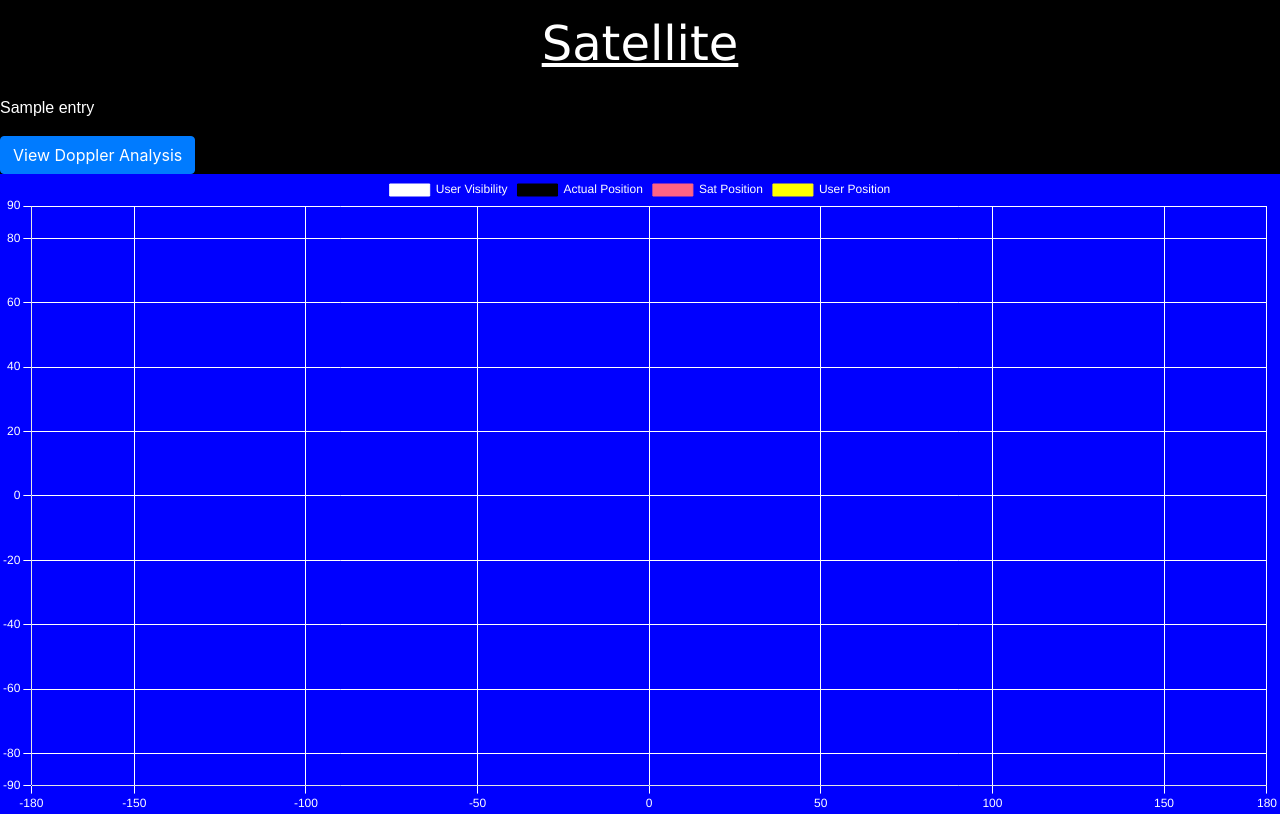
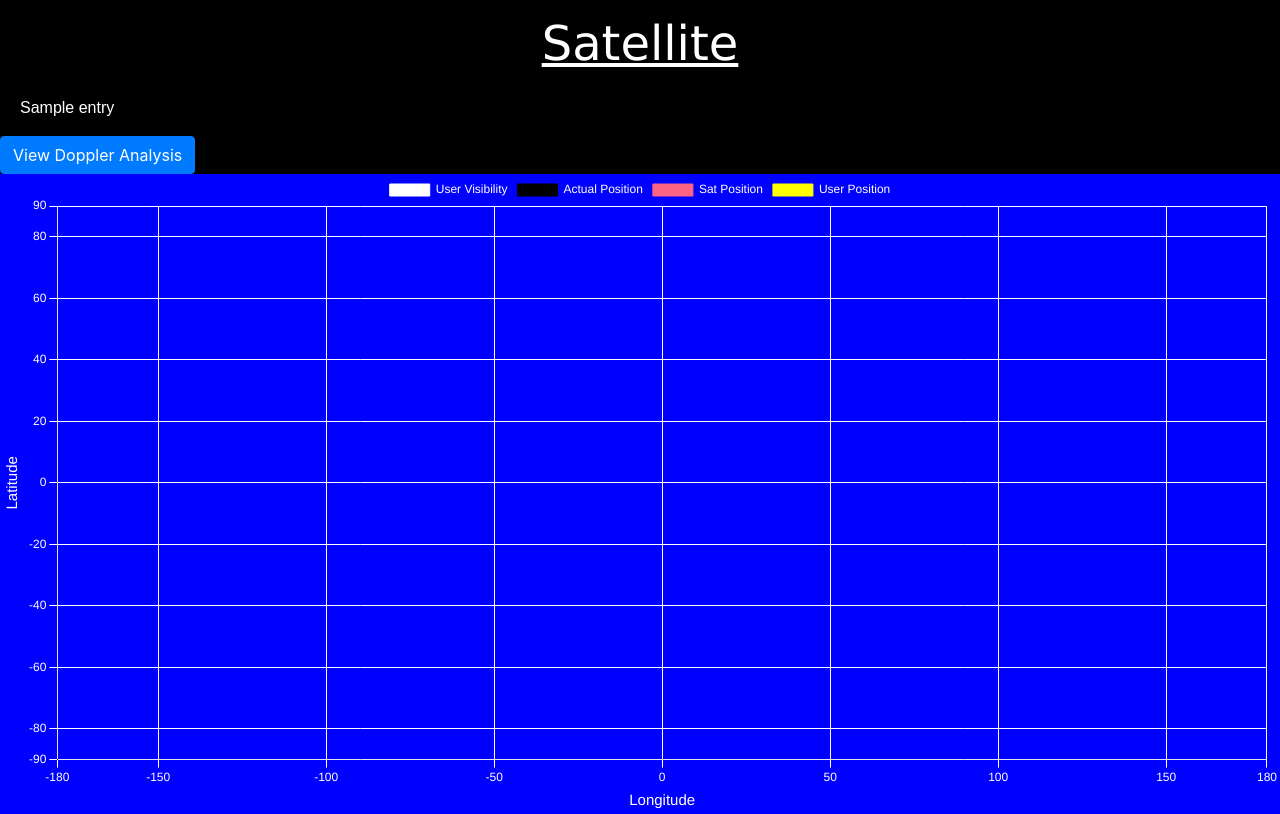
Before and after one commit to mxapelli/SatelliteTracker, a Flask app: template templates/satellite.html in a window 1280 px wide. Run offline with Flask 2, Linux system fonts and the light colour scheme; the template is opened without the code that fills it: most values are stand-ins (such as "Sample title", 1, 10 or a date in 2020); parts of the project's set-up code (start-up, migrations or seed data) failed here and were passed over; some libraries are stand-ins or nearby versions.

Commit message:
Update satellite.html

```diff
--- a/templates/satellite.html
+++ b/templates/satellite.html
@@ -18,6 +18,7 @@
         color:white;
         font-size:12pt;
         font-family:arial,helvetica;
+        padding-left: 20px;
       }
 
     h1 {
@@ -142,13 +143,15 @@
                             max : 180,
                             min : -180,
                             ticks: { color: 'white'},
-                            grid: {color: 'white'}
+                            grid: {color: 'white'},
+                            title: {text: 'Longitude',color: 'white', display: true, align: 'center', font: {size:15}},
                         },
                     y: {
                             max : 90,
                             min : -90,
                             ticks: { color: 'white'},
-                            grid: {color: 'white'}
+                            grid: {color: 'white'},
+                            title: {text: 'Latitude',color: 'white', display: true, align: 'center', font: {size:15}},
                 }}
             }};
             const myChart = new Chart(document.getElementById('myChart'),config);
```
